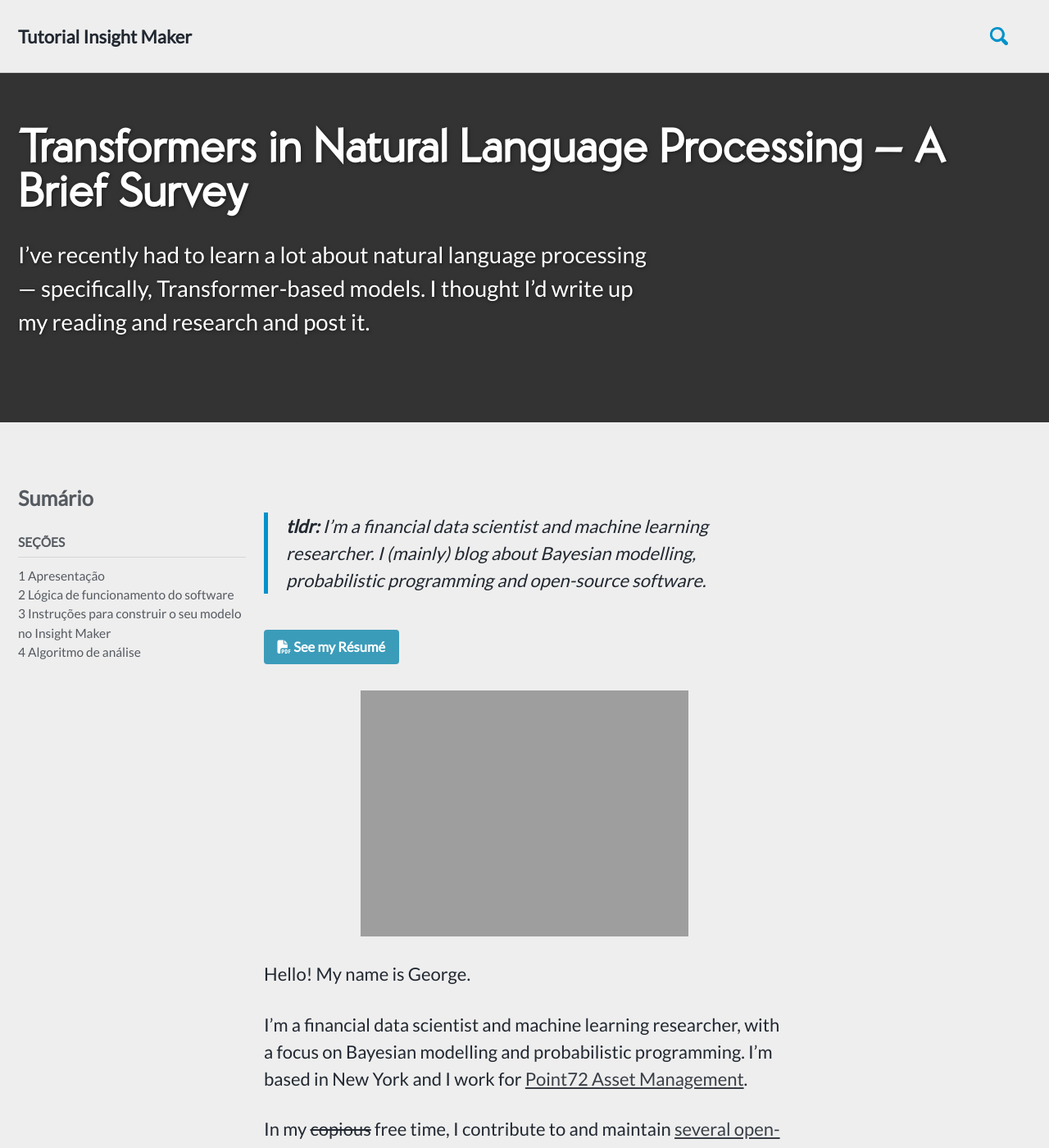
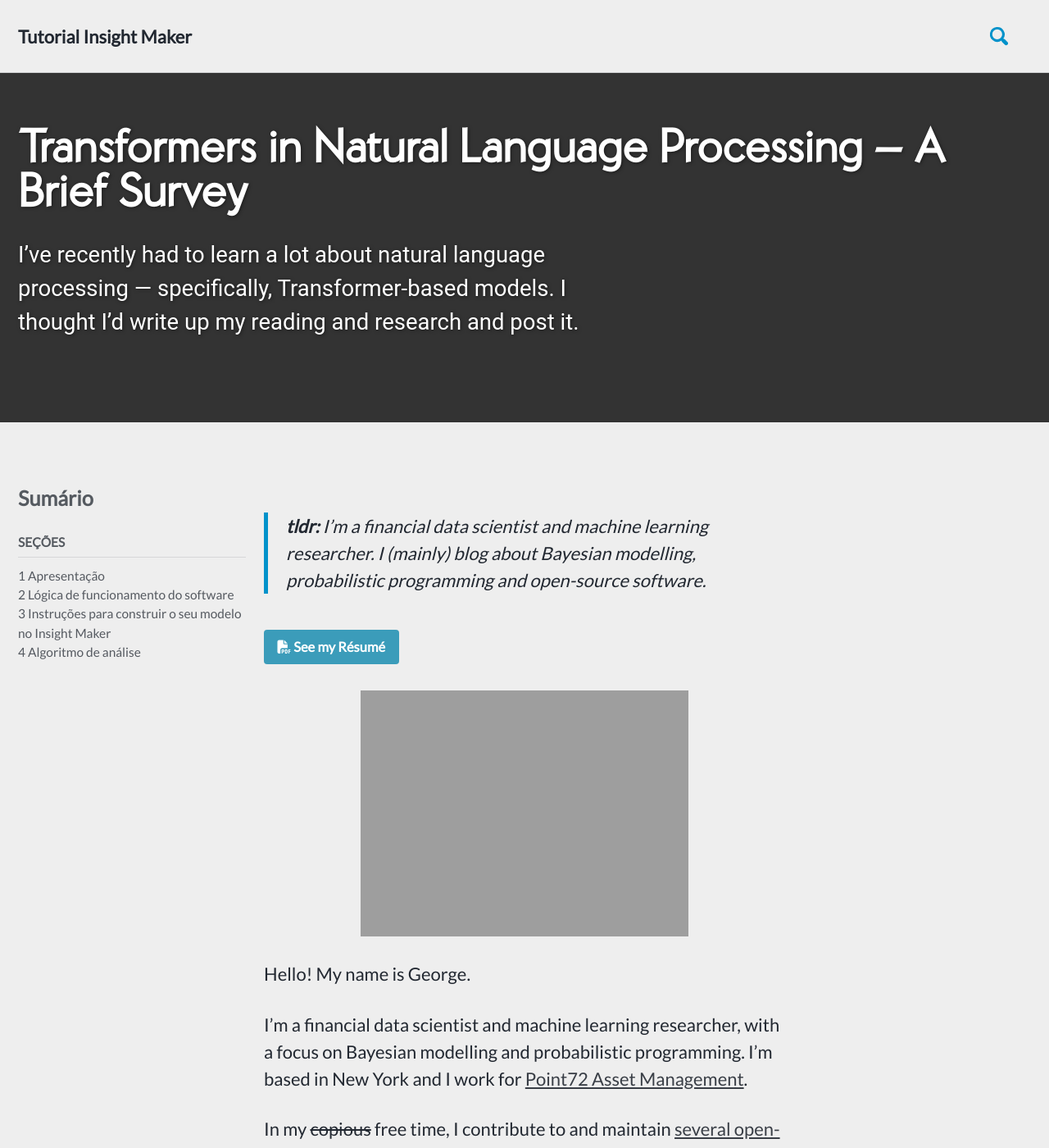
Before and after one commit to milenalauschner/MM, a Jekyll site: the page built from _pages/about.md, in a window 1280 px wide and 1400 px high. Shown: the whole window at 82% size. Built offline with Jekyll 4.4.1, drawn with Linux system fonts in a browser that asks for light colours; cached includes are drawn as plain includes; nearby versions of some CDN libraries; comment, search, counter and statistics services are not loaded.

Commit message:
Update _page.scss

```diff
--- a/_sass/minimal-mistakes/_page.scss
+++ b/_sass/minimal-mistakes/_page.scss
@@ -62,7 +62,7 @@
 }
 
 .page__lead {
-  font-family: $global-font-family;
+  font-family: "San Francisco", "Roboto", "Segoe UI";
   font-size: $type-size-4;
 }
 
```
